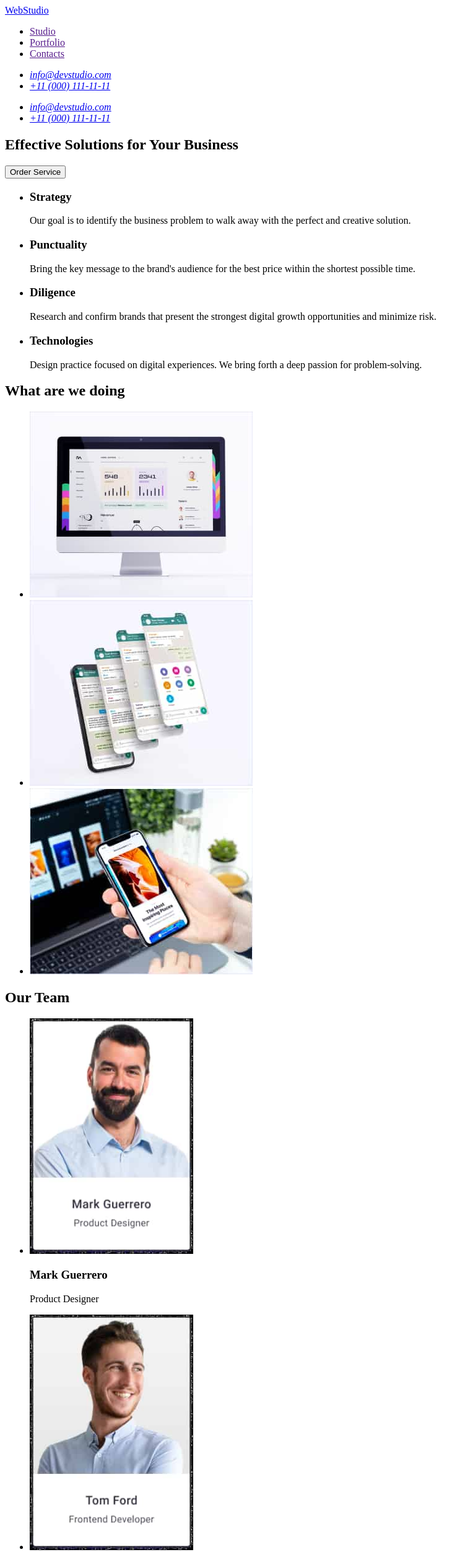
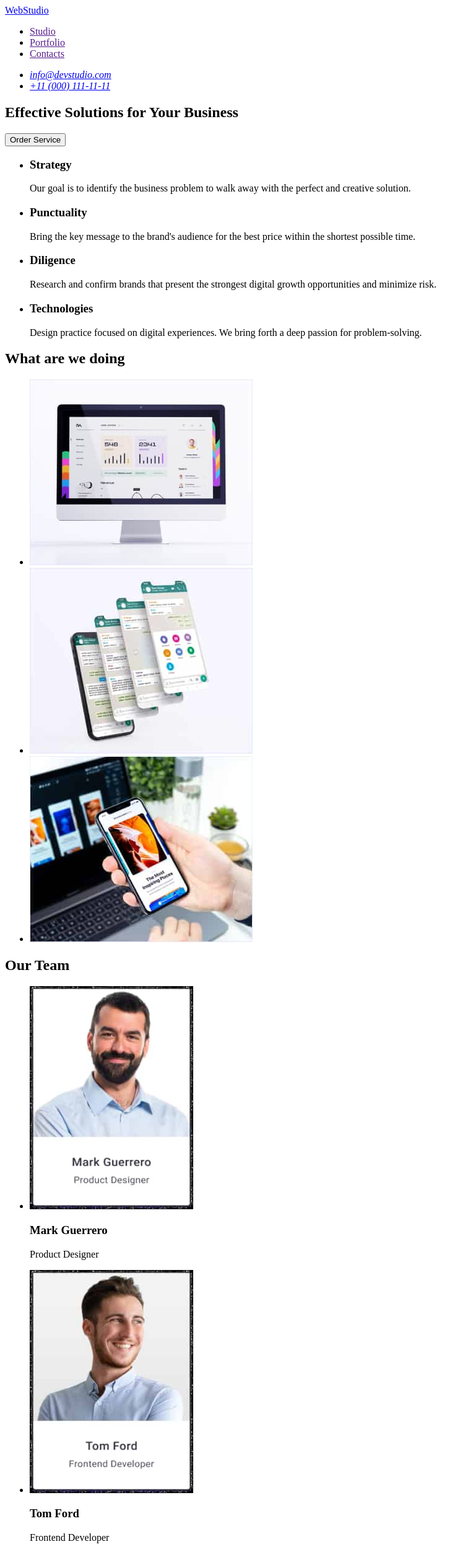
Before and after one commit to Makskirilyk/goit-markup-hw-01, a plain HTML site: page index.html in a window 1280 px wide. Shown: the top 2504 px of the page at 62% size, without its empty margins (0-759 px from the left). Drawn offline with Linux system fonts and the light colour scheme.

Commit message:
Update index.html

```diff
--- a/index.html
+++ b/index.html
@@ -1,4 +1,4 @@
-    <!DOCTYPE html>
+        <!DOCTYPE html>
 <html lang="en">
 
 <head>
@@ -23,12 +23,6 @@
                 <ul><li><a href="mailto:info@devstudio.com">info@devstudio.com</a></li>
                     <li><a href="tel:+110001111111">+11 (000) 111-11-11</a></li></ul>
             </address>
-        <address>
-            <ul>
-                <li><a href="mailto:info@devstudio.com">info@devstudio.com</a></li>
-                <li><a href="tel:+110001111111">+11 (000) 111-11-11</a></li>
-            </ul>
-        </address>
     </header>
     <!-- main -->
     <main>
@@ -68,7 +62,6 @@
             </ul>
         </section>
         <!-- Section 3 -->
-       <section>
         <section>
             <h2>What are we doing</h2>
             <ul>
@@ -77,23 +70,23 @@
                 <li> <img src="./images/img-3.jpg" alt="phone" width="360" height="300"></li>
             </ul>
         </section>
-        <!-- section 3 -->
+        <!-- section 4 -->
         <section>
             <h2>Our Team</h2>
             <ul>
-                <li> <img src="./images/Team-Card-1.jpg" alt="Mark Guerrero Product designer" width="264" height="380">
+                <li> <img src="./images/Team-Card-1.jpg" alt="Mark Guerrero Product designer" width="264" height="360">
                     <h3>Mark Guerrero</h3>
                     <p>Product Designer</p>
                 </li>
-                <li> <img src="./images/Team-Card-2.jpg" alt="Tom Ford Frontend Developer" width="264" height="380">
+                <li> <img src="./images/Team-Card-2.jpg" alt="Tom Ford Frontend Developer" width="264" height="360">
                     <h3>Tom Ford</h3>
                     <p>Frontend Developer</p>
                 </li>
-                <li> <img src="./images/Team-Card-3.jpg" alt="Camila Garcia Marketing " width="264" height="380">
+                <li> <img src="./images/Team-Card-3.jpg" alt="Camila Garcia Marketing " width="264" height="360">
                     <h3>Camila Garcia</h3>
                     <p>Marketing</p>
                 </li>
-                <li> <img src="./images/Team-Card-4.jpg" alt="Daniel Wilson UI Design" width="264" height="380">
+                <li> <img src="./images/Team-Card-4.jpg" alt="Daniel Wilson UI Design" width="264" height="360">
                     <h3>Daniel Wilson</h3>
                     <p>UI Designer</p>
                 </li>
```
